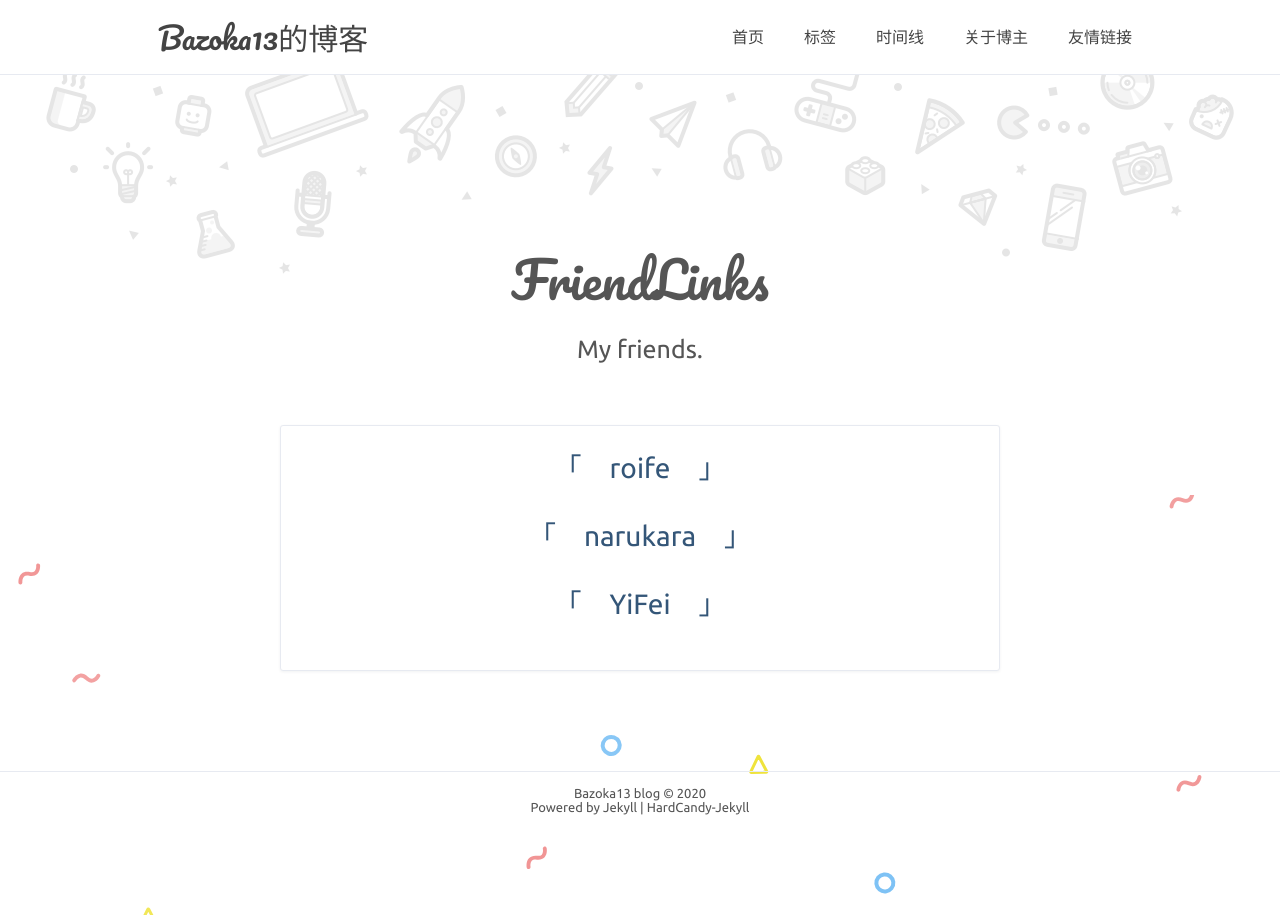
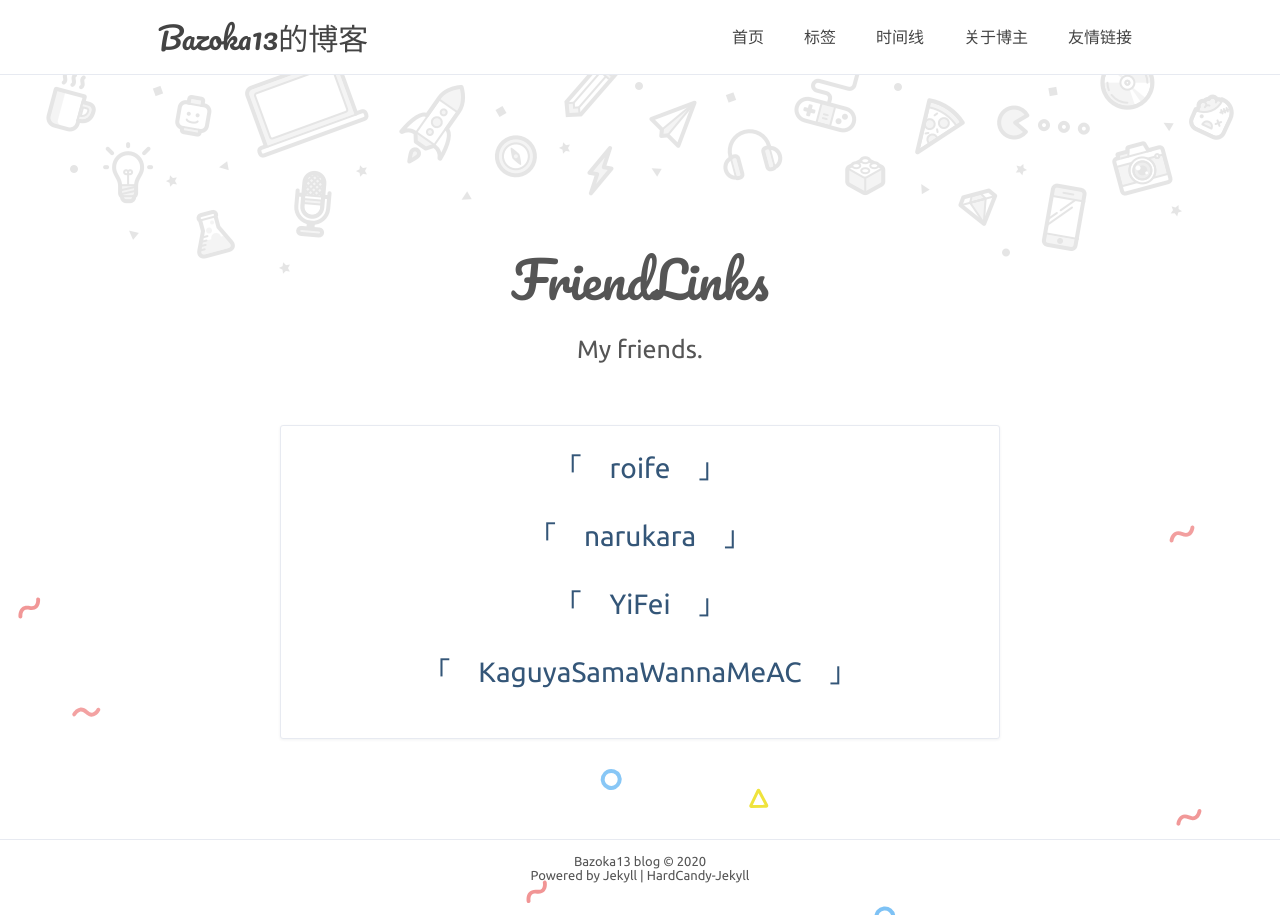
Before and after one commit to Bazoka13/Bazoka13.github.io, a Jekyll site: the page built from friendLink.html, in a window 1280 px wide. Built offline with Jekyll 4.4.1, drawn with Linux system fonts in a browser that asks for light colours; comment, search, counter and statistics services are not loaded; some of the changed lines change nothing that is shown.

Commit message:
Update _config.yml

```diff
--- a/_config.yml
+++ b/_config.yml
@@ -62,6 +62,7 @@
   roife: 'https://roife.github.io/'
   narukara: 'https://narukara.github.io/'
   YiFei: 'https://www.cnblogs.com/BUAA-YiFei'
+  KaguyaSamaWannaMeAC: 'https://kaguya-samawannameac.github.io/Kaguya-samaWannaMeAC-Wiki/'
 
 # 评论 最佳体验 在disqus、livere和Gitment之间三选一
 # disqus 评论
```
